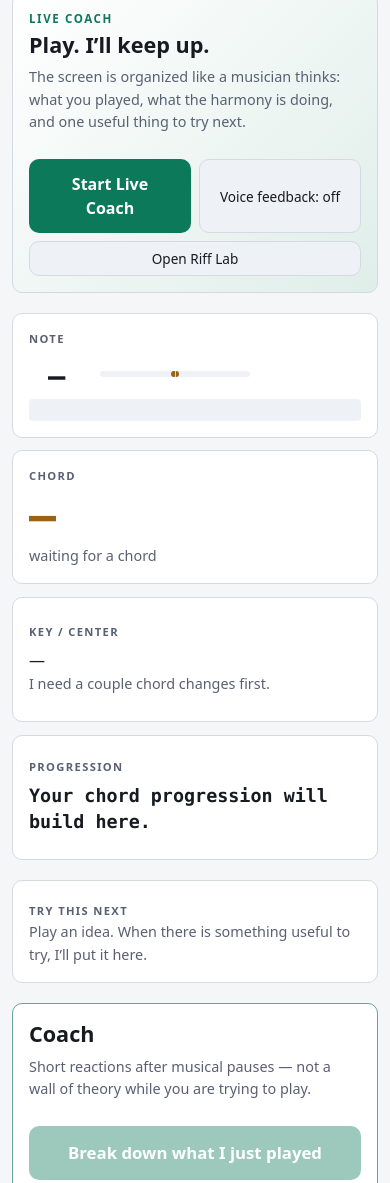
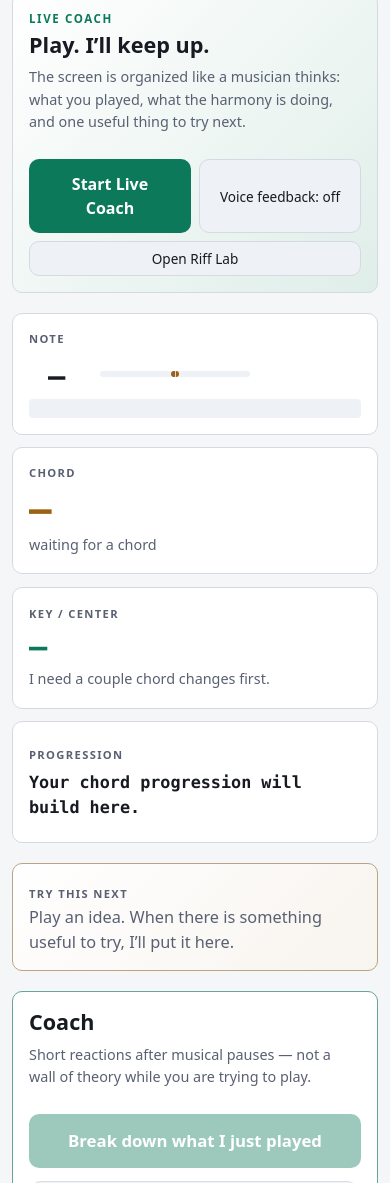
Before and after one commit to brandotaylor5-ctrl/Guitar-Ai-Coach, a website with bundled scripts: page web/index.html in a window 390 px wide. Shown: the part 490-1673 px from the top of the page. Built offline with nearby package versions, Linux system fonts and the light colour scheme.

Commit message:
Organize Live Coach and Riff Lab v3 UI

```diff
--- a/web/mvp.css
+++ b/web/mvp.css
@@ -14,14 +14,19 @@
 
 /* ---- Live Coach ---- */
 .live-coach-hero { display:flex; align-items:flex-end; justify-content:space-between; gap:1rem; background:linear-gradient(135deg,var(--bg-raised),color-mix(in srgb,var(--accent-dim) 13%,var(--bg-raised))); }
-.live-coach-copy { max-width:58ch; }
+.live-coach-copy { max-width:62ch; }
 .live-coach-actions { display:flex; gap:.5rem; flex-wrap:wrap; justify-content:flex-end; }
 .lab-kicker { margin:0 0 .2rem; color:var(--accent); font-size:.72rem; font-weight:800; letter-spacing:.14em; }
 .live-hearing-grid { display:grid; grid-template-columns:1fr 1fr 1.35fr; gap:.8rem; margin-bottom:1.25rem; }
+.live-hearing-grid-v3 { grid-template-columns:.9fr .9fr 1fr 1.35fr; }
 .live-hearing-card { margin:0; min-height:150px; display:flex; flex-direction:column; justify-content:center; }
 .live-hearing-label { color:var(--text-dim); font-size:.7rem; font-weight:800; letter-spacing:.12em; margin-bottom:.45rem; }
-.live-chord-value { font:700 clamp(2.8rem,7vw,4.8rem)/1 var(--mono); color:var(--warm); letter-spacing:-.06em; margin:.15rem 0 .35rem; }
-.live-progression { font:700 clamp(1.15rem,2.6vw,1.8rem)/1.45 var(--mono); color:var(--text); word-break:break-word; }
+.live-chord-value,.live-center-value { font:700 clamp(2.35rem,6vw,4.4rem)/1 var(--mono); color:var(--warm); letter-spacing:-.06em; margin:.15rem 0 .35rem; }
+.live-center-value { color:var(--accent); font-size:clamp(1.9rem,4vw,3.35rem); }
+.live-progression { font:700 clamp(1.05rem,2.25vw,1.65rem)/1.45 var(--mono); color:var(--text); word-break:break-word; }
+.live-next-panel { margin-bottom:1.25rem; border-color:color-mix(in srgb,var(--warm) 45%,var(--line)); background:linear-gradient(135deg,var(--bg-raised),color-mix(in srgb,var(--warm) 7%,var(--bg-raised))); }
+.live-try-next { display:flex; align-items:center; gap:.55rem; flex-wrap:wrap; font-size:1.02rem; line-height:1.5; }
+.live-try-next strong { color:var(--warm); font-family:var(--mono); font-size:1.14em; }
 .live-coach-panel { border-color:color-mix(in srgb,var(--accent-dim) 55%,var(--line)); }
 .live-coach-panel-head { display:flex; align-items:flex-start; justify-content:space-between; gap:1rem; }
 .live-coach-feed { display:grid; gap:.65rem; margin:.8rem 0; max-height:430px; overflow:auto; padding-right:.15rem; }
@@ -42,9 +47,10 @@
 .lab-note-buttons { display:flex; gap:.45rem; flex-wrap:wrap; margin:.8rem 0; }
 .lab-section-head { display:flex; justify-content:space-between; align-items:flex-start; gap:1rem; }
 .lab-riff-grid { display:grid; grid-template-columns:repeat(4,minmax(0,1fr)); gap:.65rem; margin:.85rem 0 1rem; }
-.lab-riff-card { text-align:left; min-height:104px; border:1px solid var(--line); background:var(--bg-sunken); color:var(--text); border-radius:12px; padding:.75rem; cursor:pointer; font:inherit; }
+.lab-riff-card { text-align:left; min-height:112px; border:1px solid var(--line); background:var(--bg-sunken); color:var(--text); border-radius:12px; padding:.75rem; cursor:pointer; font:inherit; }
 .lab-riff-card strong { display:block; margin-bottom:.35rem; color:var(--text); }
 .lab-riff-card span { display:block; color:var(--text-dim); font-size:.78rem; line-height:1.35; }
+.lab-riff-card .lab-level { color:var(--accent); font-weight:800; letter-spacing:.08em; font-size:.65rem; margin-bottom:.35rem; text-transform:uppercase; }
 .lab-riff-card:hover,.lab-riff-card.is-active { border-color:var(--accent-dim); background:color-mix(in srgb,var(--accent-dim) 10%,var(--bg-sunken)); }
 .lab-selected-riff { border-top:1px solid var(--line); padding-top:1rem; }
 .lab-selected-copy { margin-bottom:.6rem; }
@@ -54,6 +60,14 @@
 .lab-progression-grid { display:grid; grid-template-columns:repeat(3,minmax(0,1fr)); gap:.7rem; margin-top:.8rem; }
 .lab-progression-card { background:var(--bg-sunken); border:1px solid var(--line); border-radius:12px; padding:.8rem; }
 .lab-progression-card > strong { display:block; font:700 1rem/1.5 var(--mono); color:var(--warm); margin:.35rem 0; }
+.lab-progression-actions { display:flex; gap:.4rem; flex-wrap:wrap; margin-top:.65rem; }
+.lab-generated-lead { margin-top:.7rem; padding:.7rem; border-radius:10px; background:color-mix(in srgb,var(--accent-dim) 8%,var(--bg-raised)); border:1px solid var(--line); }
+.lab-generated-lead p { margin:.35rem 0 .6rem; }
+
+@media (max-width: 1080px) {
+  .live-hearing-grid-v3 { grid-template-columns:1fr 1fr; }
+  .progression-card { grid-column:span 2; }
+}
 
 @media (max-width: 900px) {
   .live-hearing-grid { grid-template-columns:1fr 1fr; }
@@ -80,9 +94,9 @@
   .live-coach-hero,.lab-hero { align-items:flex-start; flex-direction:column; }
   .live-coach-actions { width:100%; justify-content:stretch; }
   .live-coach-actions .btn { flex:1 1 130px; }
-  .live-hearing-grid { grid-template-columns:1fr; }
+  .live-hearing-grid,.live-hearing-grid-v3 { grid-template-columns:1fr; }
   .progression-card { grid-column:auto; }
-  .live-hearing-card { min-height:125px; }
+  .live-hearing-card { min-height:122px; }
   .live-coach-panel-head { flex-direction:column; }
   .live-coach-panel-head .btn-ask { width:100%; }
   .lab-controls { width:100%; }
```
